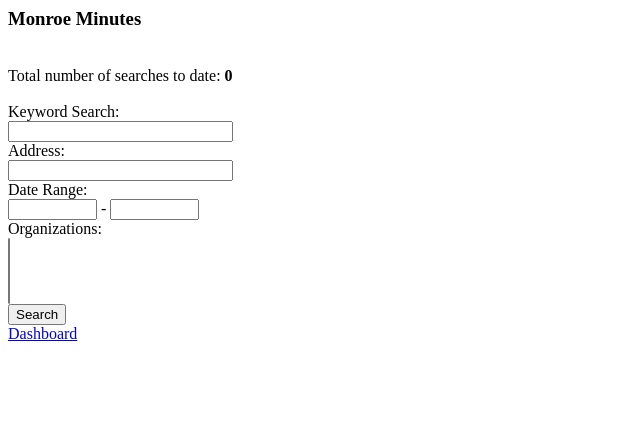
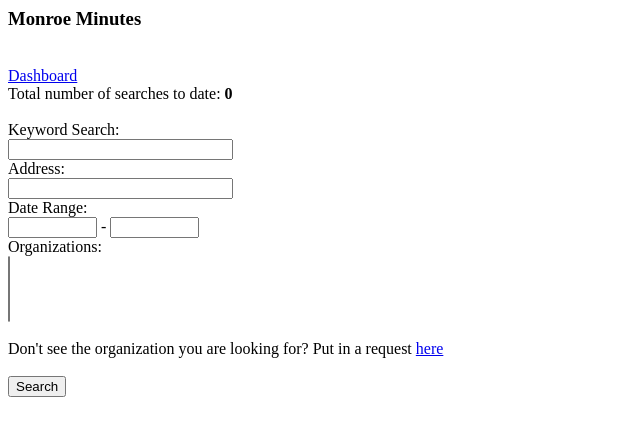
Before and after one commit to thequbit/monroeminutes, a PHP site: page / in a window 1280 px wide. Shown: the top 436 px of the page, without its empty margins (0-640 px from the left). Run offline with PHP 8.4, Linux system fonts and the light colour scheme; data that the repository does not hold is empty.

Commit message:
added meta tags for description and keywords.  Also some code formating.

```diff
--- a/src/index.php
+++ b/src/index.php
@@ -5,28 +5,34 @@
 	<script src="http://code.jquery.com/jquery-latest.js"></script>
 	<script src="js/search.js"></script>
 
-	<script>
+	<meta name="description" content="Meeting Minute Agrigator and Search Engine for Monroe County, NY">
+	<meta name="keywords" content="Monroe,Minutes,MonroeMinutes,Rochester,Meetings">
 
-
-
-	</script>
 
 </head>
 <body>
 
 	<div class="top">
 
-		<div class="searchbar"></div>
+		<div class="searchtop"></div>
 
 			<div id="header "class="header">
 
 			<h3>Monroe Minutes</h3></br>
+
+				<div id="links" class="links">
+
+					<a href="dashboard/dashboard.php">Dashboard</a></br>
+
+				</div>
 
 			</div>
 
 			<div id="totalsearches" class="totalsearches">
 
 				<?php
+
+					// TODO: make this dynamicly update on search/page load ... add api maybe?
 
 					require_once("SearchTool.class.php");
 
@@ -40,7 +46,7 @@
 
 			</div>
 
-			<!--<form action="searchapi.php">-->
+			<div id="search" class="search">
 
 				Keyword Search:</br>
 					<input type="text" id="searchstring" name="searchstring" size="25"><br>
@@ -52,13 +58,8 @@
 					<input type="text" id="startdate" name="startdate" size="8"> - <input type="text" name="enddate" size="8"></br>
 
 				Organizations:</br>
+
 				<?
-
-					/////////////////////////////////////////////////
-					//
-					// Select Organization PHP Code
-					//
-					/////////////////////////////////////////////////
 
 					require_once("OrganizationsTool.class.php");
 
@@ -80,17 +81,13 @@
 
 				?>
 
-			<!-- <input type="submit" > -->
+				</br>
+				Don't see the organization you are looking for?  Put in a request <a href="request.php">here</a></br>
 
+				</br>
 				<button onclick="performSearch()">Search</button>
 
-			<!--</form>-->
-
 			</div>
-
-		<div id="links" class="links">
-
-			<a href="dashboard/dashboard.php">Dashboard</a>
 
 		</div>
 
```
Lines whose indentation alone changed are shown as unchanged.
